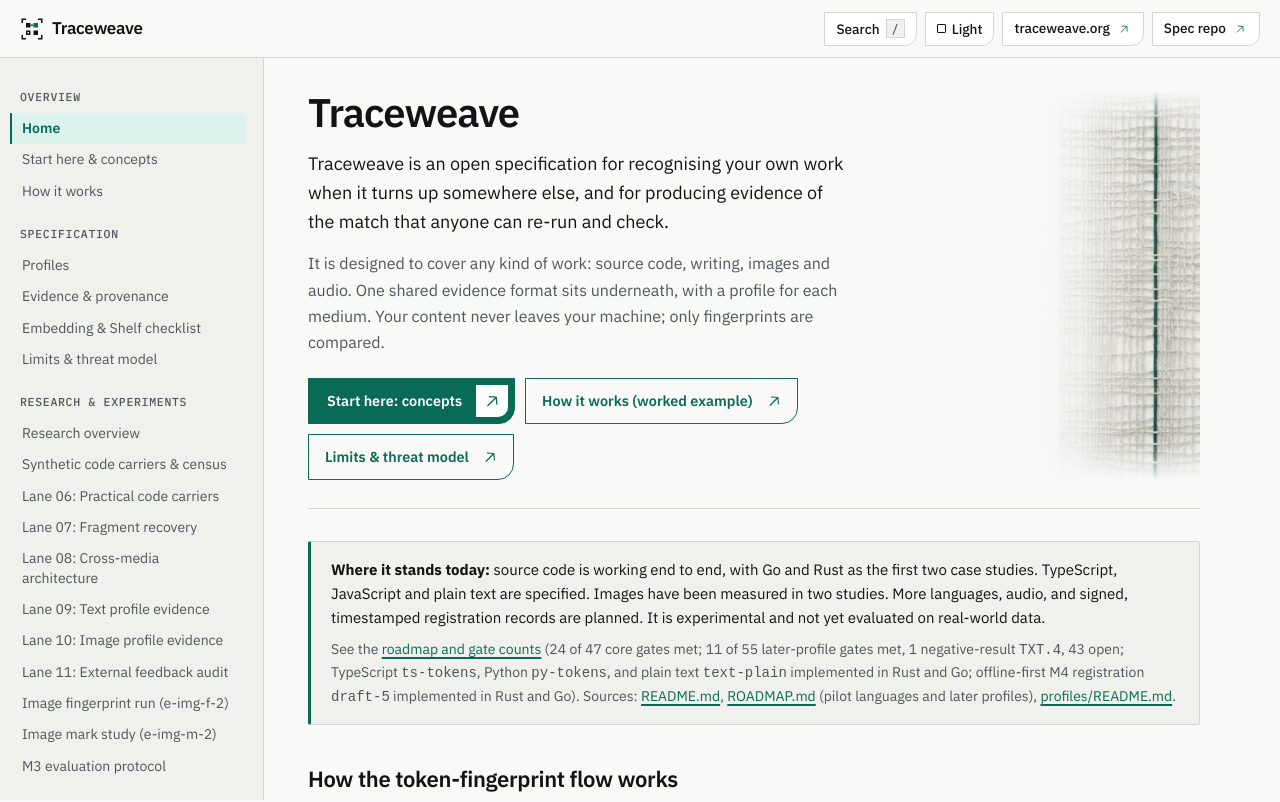
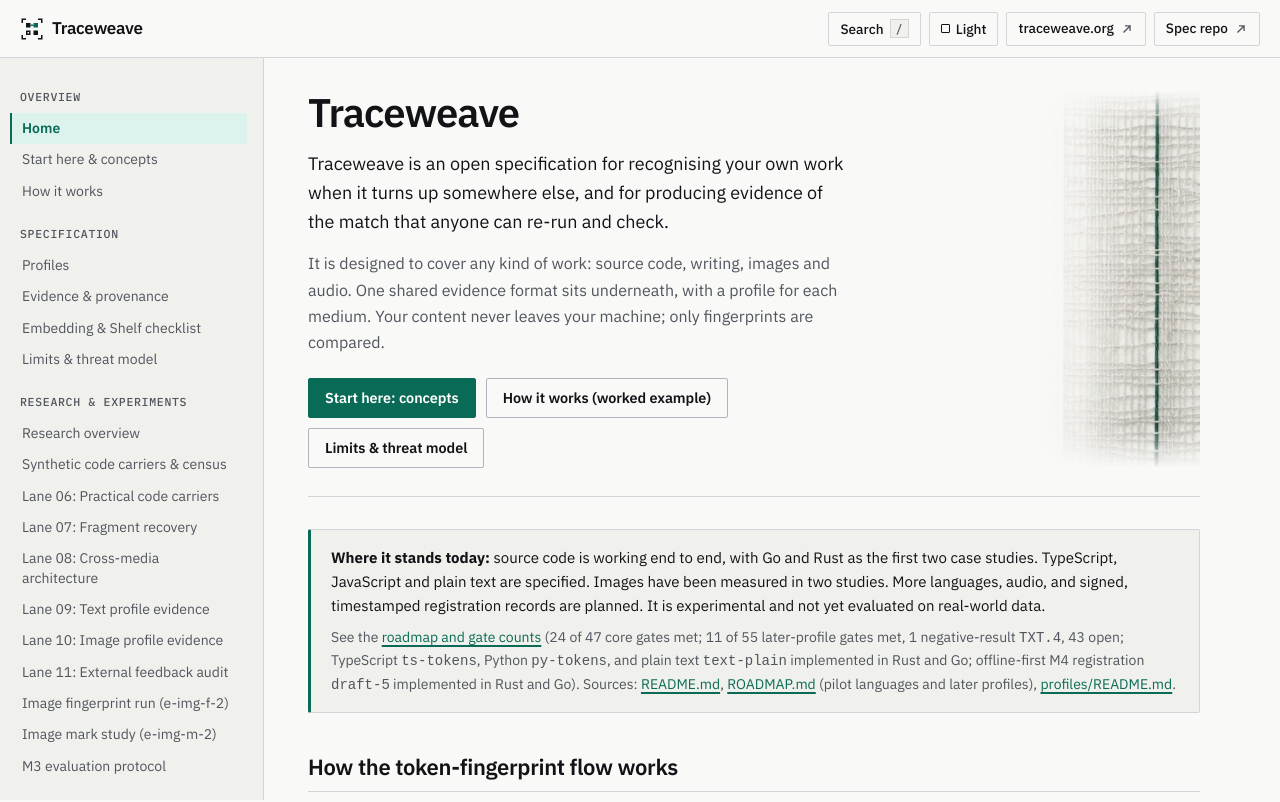
Before and after one commit to connorburgess/traceweave-docs, a Next.js app: page / in a window 1280 px wide. Shown: the top 802 px of the page. Built offline with nearby package versions, Linux system fonts and the light colour scheme.

Commit message:
Use original Traceweave Evidence Ledger buttons and external-link SVG icon

```diff
--- a/src/app/globals.css
+++ b/src/app/globals.css
@@ -278,19 +278,14 @@ input:focus-visible,
 
 .header-btn,
 .mobile-menu-btn {
-  position: relative;
-  z-index: 0;
-  isolation: isolate;
-  overflow: hidden;
   display: inline-flex;
   align-items: center;
   gap: 6px;
   height: 34px;
   padding: 0 11px;
   border: 1px solid var(--tw-border);
-  border-radius: 0;
-  border-bottom-right-radius: 12px;
-  background: var(--tw-surface-raised);
+  border-radius: 2px;
+  background: transparent;
   color: var(--tw-text);
   font-family: var(--tw-font-text);
   font-size: 0.85rem;
@@ -298,49 +293,34 @@ input:focus-visible,
   text-decoration: none;
   white-space: nowrap;
   cursor: pointer;
-  transition: border-color 180ms ease, color 180ms ease;
-}
-
-.header-btn::before,
-.mobile-menu-btn::before {
-  content: "";
-  position: absolute;
-  inset: -1px;
-  z-index: -1;
-  background: var(--tw-surface);
-  transform: scaleX(0);
-  transform-origin: left center;
-  transition: transform 220ms cubic-bezier(0.22, 1, 0.36, 1);
+  transition: background-color 140ms ease, border-color 140ms ease, color 140ms ease;
 }
 
 @media (hover: hover) and (pointer: fine) {
   .header-btn:hover,
   .mobile-menu-btn:hover {
-    border-color: var(--tw-border-strong);
+    background-color: var(--tw-surface);
+    border-color: var(--tw-accent);
     color: var(--tw-text);
   }
-
-  .header-btn:hover::before,
-  .mobile-menu-btn:hover::before {
-    transform: scaleX(1);
-  }
-
-  .header-btn:hover .header-btn-arrow {
-    transform: translate(2px, -2px);
-  }
-}
-
-.header-btn:active::before,
-.mobile-menu-btn:active::before {
-  transform: scaleX(1);
-}
-
-.header-btn-arrow {
-  display: inline-flex;
-  align-items: center;
-  justify-content: center;
-  color: var(--tw-accent);
-  transition: transform 220ms cubic-bezier(0.22, 1, 0.36, 1), color 180ms ease;
+}
+
+.header-btn:active,
+.mobile-menu-btn:active {
+  background-color: var(--tw-surface);
+  border-color: var(--tw-accent);
+}
+
+.header-btn-icon {
+  flex: none;
+  color: var(--tw-text-muted);
+  transition: color 140ms ease;
+}
+
+@media (hover: hover) and (pointer: fine) {
+  .header-btn:hover .header-btn-icon {
+    color: var(--tw-accent);
+  }
 }
 
 .mobile-menu-btn {
@@ -1006,149 +986,67 @@ input:focus-visible,
   gap: 10px;
 }
 
-/* Encorp-pattern CTAs adapted to Traceweave Evidence Ledger palette */
+/* Traceweave Evidence Ledger architectural buttons */
 .btn,
 .btn-primary,
 .btn-secondary {
-  --btn-fill: transparent;
-  --btn-fill-hover: transparent;
-  --btn-ink: currentColor;
-  --btn-ink-hover: currentColor;
-  --btn-border: transparent;
-
-  position: relative;
-  z-index: 0;
-  isolation: isolate;
-  overflow: hidden;
   display: inline-flex;
   align-items: center;
+  justify-content: center;
   gap: 8px;
-  min-height: 46px;
-  padding: 6px 10px 6px 16px;
-  border: 1px solid var(--btn-border);
-  border-radius: 0;
-  border-bottom-right-radius: 16px;
-  background-color: var(--btn-fill);
-  color: var(--btn-ink);
+  min-height: 40px;
+  padding: 9px 16px;
+  border: 1px solid transparent;
+  border-radius: 2px;
   font-family: var(--tw-font-text);
   font-size: 0.9rem;
   font-weight: 600;
-  line-height: 1.2;
+  line-height: 1.25;
+  letter-spacing: -0.005em;
   text-decoration: none;
   white-space: nowrap;
   cursor: pointer;
-  transition: color 220ms ease, border-color 220ms ease;
-}
-
-.btn::before,
-.btn-primary::before,
-.btn-secondary::before {
-  content: "";
-  position: absolute;
-  inset: -1px;
-  z-index: -1;
-  background-color: var(--btn-fill-hover);
-  transform: scaleX(0);
-  transform-origin: left center;
-  transition: transform 240ms cubic-bezier(0.22, 1, 0.36, 1);
+  transition: background-color 140ms ease, border-color 140ms ease, color 140ms ease;
+}
+
+.btn-primary {
+  background-color: var(--tw-accent);
+  border-color: var(--tw-accent);
+  color: var(--tw-on-accent);
 }
 
 @media (hover: hover) and (pointer: fine) {
-  .btn:hover,
-  .btn-primary:hover,
+  .btn-primary:hover {
+    background-color: var(--tw-accent-hover);
+    border-color: var(--tw-accent-hover);
+    color: var(--tw-on-accent);
+  }
+}
+
+.btn-primary:active {
+  background-color: var(--tw-accent-hover);
+  border-color: var(--tw-accent-hover);
+  color: var(--tw-on-accent);
+}
+
+.btn-secondary {
+  background-color: transparent;
+  border-color: var(--tw-border-strong);
+  color: var(--tw-text);
+}
+
+@media (hover: hover) and (pointer: fine) {
   .btn-secondary:hover {
-    color: var(--btn-ink-hover);
-  }
-
-  .btn:hover::before,
-  .btn-primary:hover::before,
-  .btn-secondary:hover::before {
-    transform: scaleX(1);
-  }
-
-  .btn:hover .btn-arrow,
-  .btn-primary:hover .btn-arrow,
-  .btn-secondary:hover .btn-arrow {
-    transform: translate(2px, -2px);
-  }
-
-  .btn-primary:hover {
-    --btn-border: var(--tw-accent-hover);
-  }
-
-  .btn-primary:hover .btn-arrow {
-    color: var(--tw-accent-hover);
-  }
-}
-
-.btn:active,
-.btn-primary:active,
+    background-color: var(--tw-surface);
+    border-color: var(--tw-accent);
+    color: var(--tw-text);
+  }
+}
+
 .btn-secondary:active {
-  color: var(--btn-ink-hover);
-}
-
-.btn:active::before,
-.btn-primary:active::before,
-.btn-secondary:active::before {
-  transform: scaleX(1);
-}
-
-.btn-label {
-  position: relative;
-}
-
-.btn-arrow {
-  display: grid;
-  flex: none;
-  place-items: center;
-  width: 26px;
-  height: 26px;
-  color: inherit;
-  transition: transform 220ms cubic-bezier(0.22, 1, 0.36, 1), color 220ms ease, background-color 220ms ease;
-}
-
-.btn-primary {
-  --btn-fill: var(--tw-accent);
-  --btn-fill-hover: var(--tw-accent-hover);
-  --btn-ink: var(--tw-on-accent);
-  --btn-ink-hover: var(--tw-on-accent);
-  --btn-border: var(--tw-accent);
-
-  gap: 14px;
-  justify-content: space-between;
-  padding: 6px 6px 6px 18px;
-}
-
-.btn-primary .btn-arrow {
-  width: 32px;
-  height: 32px;
-  background-color: var(--tw-on-accent);
-  color: var(--tw-accent);
-  border-bottom-right-radius: 10px;
-}
-
-.btn-secondary {
-  --btn-fill: transparent;
-  --btn-fill-hover: var(--tw-accent);
-  --btn-ink: var(--tw-accent);
-  --btn-ink-hover: var(--tw-on-accent);
-  --btn-border: var(--tw-accent);
-}
-
-.btn-compact {
-  min-height: 40px;
-  padding: 6px 8px 6px 14px;
-  border-bottom-right-radius: 12px;
-}
-
-.btn-compact.btn-primary {
-  padding: 5px 5px 5px 14px;
-}
-
-.btn-compact.btn-primary .btn-arrow {
-  width: 28px;
-  height: 28px;
-  border-bottom-right-radius: 8px;
+  background-color: var(--tw-surface);
+  border-color: var(--tw-accent);
+  color: var(--tw-text);
 }
 
 .home-section {
--- a/src/app/page.tsx
+++ b/src/app/page.tsx
@@ -1,6 +1,5 @@
 import type { Metadata } from "next";
 import Link from "next/link";
-import { ArrowUpRightIcon } from "@/components/ArrowUpRightIcon";
 import { DocsShell } from "@/components/DocsShell";
 import { FlowDiagram } from "@/components/FlowDiagram";
 import { getSearchIndex } from "@/lib/docs";
@@ -71,25 +70,16 @@ export default function HomePage() {
           </p>
           <div className="home-actions">
             <Link href="/docs/concepts" className="btn btn-primary">
-              <span className="btn-label">Start here: concepts</span>
-              <span className="btn-arrow" aria-hidden="true">
-                <ArrowUpRightIcon size={24} />
-              </span>
+              Start here: concepts
             </Link>
             <Link href="/docs/how-it-works" className="btn btn-secondary">
-              <span className="btn-label">How it works (worked example)</span>
-              <span className="btn-arrow" aria-hidden="true">
-                <ArrowUpRightIcon size={22} />
-              </span>
+              How it works (worked example)
             </Link>
             <Link
               href="/docs/limits-and-threat-model"
               className="btn btn-secondary"
             >
-              <span className="btn-label">Limits &amp; threat model</span>
-              <span className="btn-arrow" aria-hidden="true">
-                <ArrowUpRightIcon size={22} />
-              </span>
+              Limits &amp; threat model
             </Link>
           </div>
         </div>
--- a/src/components/ArrowUpRightIcon.tsx
+++ b/src/components/ArrowUpRightIcon.tsx
@@ -4,13 +4,13 @@ interface ArrowUpRightIconProps {
 }
 
 export function ArrowUpRightIcon({
-  size = 24,
+  size = 14,
   className,
 }: ArrowUpRightIconProps) {
   return (
     <svg
       xmlns="http://www.w3.org/2000/svg"
-      viewBox="0 0 28 28"
+      viewBox="0 0 16 16"
       width={size}
       height={size}
       fill="none"
@@ -19,11 +19,11 @@ export function ArrowUpRightIcon({
       className={className}
     >
       <path
-        d="M9.05025 19.4497L18.9497 9.55025M10.8377 8.86279L18.9497 9.55025L19.6372 17.6623"
+        d="M4.5 11.5L11.5 4.5M6.5 4.5H11.5V9.5"
         stroke="currentColor"
         strokeWidth="1.5"
-        strokeLinecap="round"
-        strokeLinejoin="round"
+        strokeLinecap="square"
+        strokeLinejoin="miter"
       />
     </svg>
   );
--- a/src/components/DocsShell.tsx
+++ b/src/components/DocsShell.tsx
@@ -111,10 +111,8 @@ export function DocsShell({
               rel="noopener noreferrer"
               className="header-btn header-repo-link"
             >
-              <span className="header-btn-label">traceweave.org</span>
-              <span className="header-btn-arrow" aria-hidden="true">
-                <ArrowUpRightIcon size={16} />
-              </span>
+              <span>traceweave.org</span>
+              <ArrowUpRightIcon size={14} className="header-btn-icon" />
             </a>
 
             <a
@@ -123,10 +121,8 @@ export function DocsShell({
               rel="noopener noreferrer"
               className="header-btn header-repo-link"
             >
-              <span className="header-btn-label">Spec repo</span>
-              <span className="header-btn-arrow" aria-hidden="true">
-                <ArrowUpRightIcon size={16} />
-              </span>
+              <span>Spec repo</span>
+              <ArrowUpRightIcon size={14} className="header-btn-icon" />
             </a>
           </div>
         </div>
```
